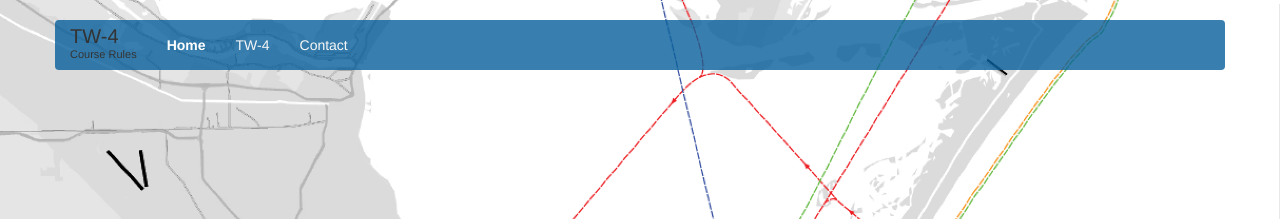
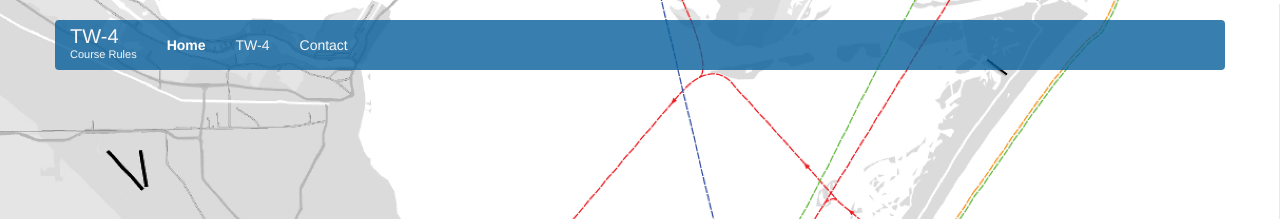
Before and after one commit to courserules/courserules.github.io, a Jekyll site: the page built from index.html, in a window 1280 px wide. Shown: the top 219 px of the page. Built offline with Jekyll 4.4.1, drawn with Linux system fonts in a browser that asks for light colours.

Commit message:
logo text color update

```diff
--- a/css/courserules.css
+++ b/css/courserules.css
@@ -153,7 +153,7 @@
 	font-size: 20px;
 	font-weight: 500;
 	line-height: 15px;
-	color: #333333;
+	color: #f7f7f7;
 }
 
 #logo-subtext {
```
